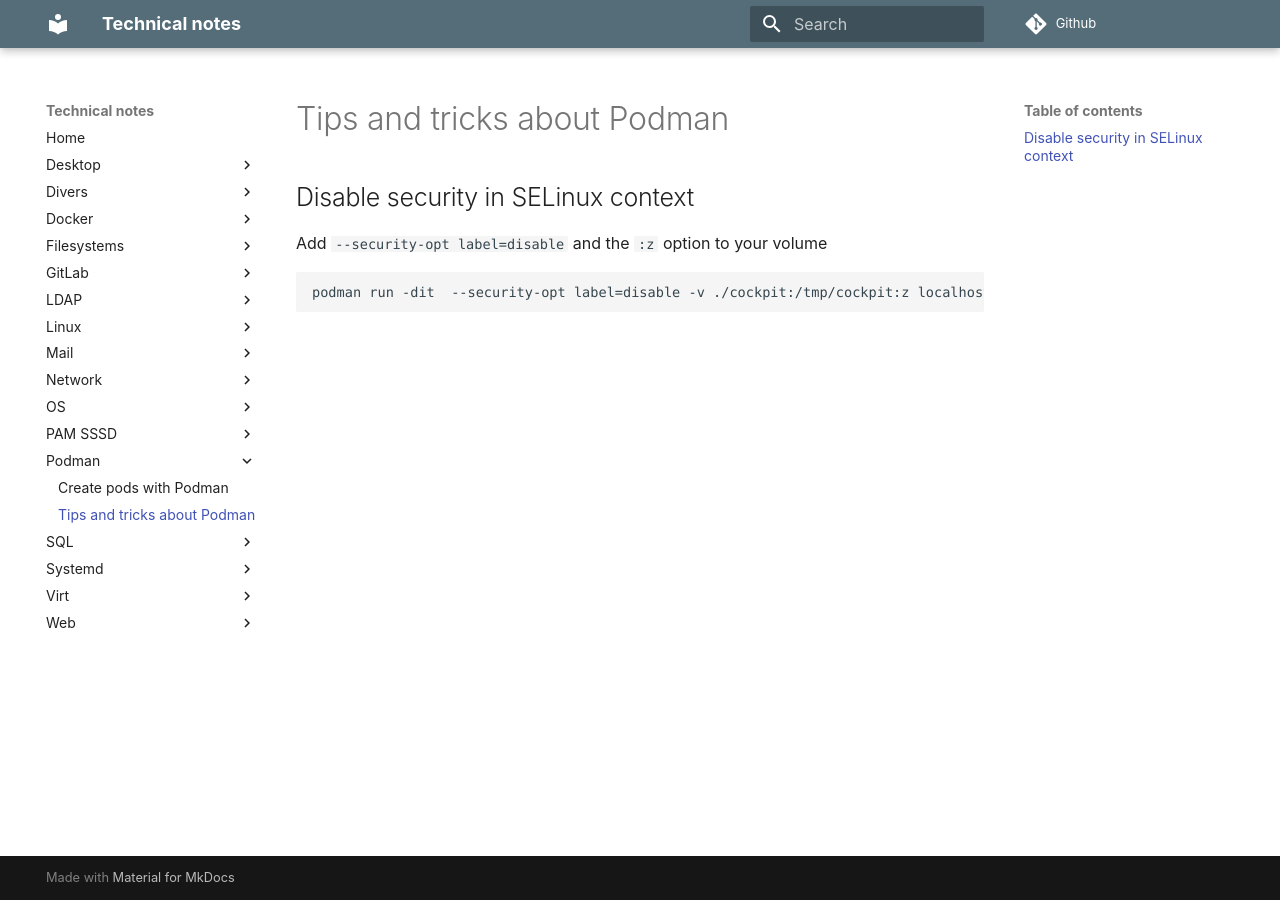
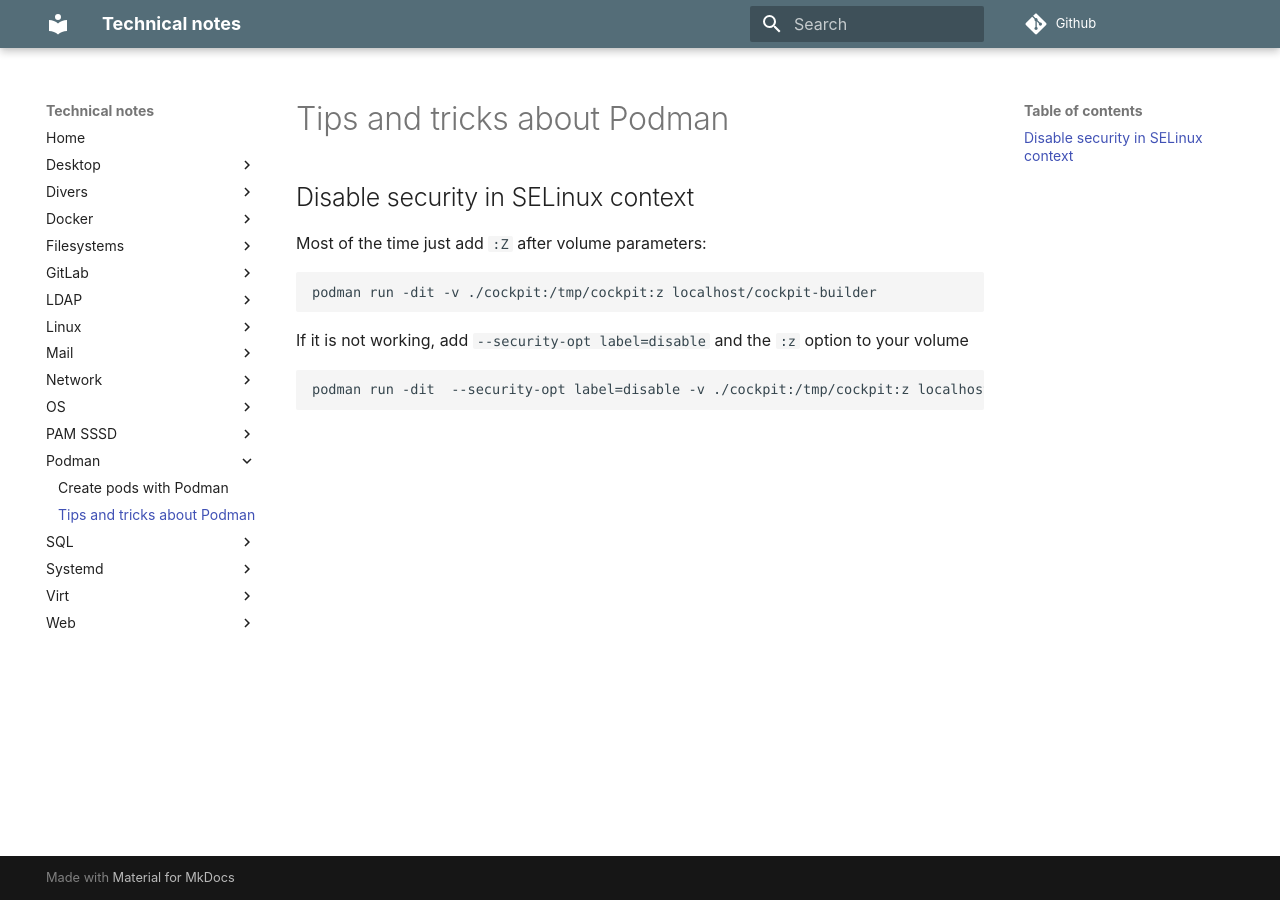
Before and after one commit to sjpp/notes, an MkDocs documentation site: the page built from docs/Podman/Tips.md, in a window 1280 px wide. Built offline with MkDocs 1.6.1 and Material for MkDocs 9.7.7, drawn with Linux system fonts in a browser that asks for light colours; comment, search, counter and statistics services are not loaded.

Commit message:
update podman: use only Z flag

```diff
--- a/docs/Podman/Tips.md
+++ b/docs/Podman/Tips.md
@@ -2,6 +2,10 @@
 
 ## Disable security in SELinux context
 
-Add `--security-opt label=disable` and the `:z` option to your volume
+Most of the time just add `:Z` after volume parameters:
+
+    podman run -dit -v ./cockpit:/tmp/cockpit:z localhost/cockpit-builder
+
+If it is not working, add `--security-opt label=disable` and the `:z` option to your volume
 
     podman run -dit  --security-opt label=disable -v ./cockpit:/tmp/cockpit:z localhost/cockpit-builder
```
